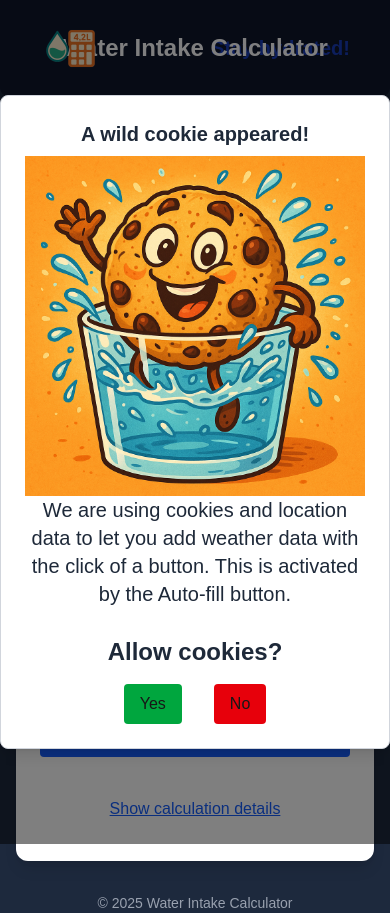
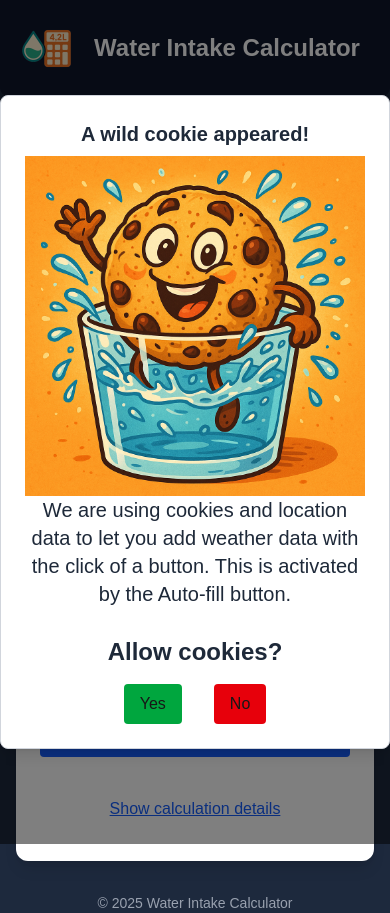
Before and after one commit to Knirkeli/water-calculator, a Next.js app: page / in a window 390 px wide. Built offline with nearby package versions, Linux system fonts and the light colour scheme.

Commit message:
Litt forbedringer av header på mobil

```diff
--- a/src/components/ui/header.tsx
+++ b/src/components/ui/header.tsx
@@ -1,16 +1,37 @@
+// export default function Header() {
+//     return (
+//         <header className="fixed top-0 left-0 flex items-center justify-between w-full mx-auto p-4 bg-slate-900 shadow-xl rounded-b-lg">
+//             <img src="/Vannlogo.png" alt="Water calculator logo" className="h-16 ml-6 z-10" />
+//             <h1 className="absolute left-1/2 top-1/2 -translate-x-1/2 -translate-y-1/2 text-2xl font-bold text-white whitespace-nowrap">Water Intake Calculator</h1>
+//             <nav>
+//                 <p className="text-xl font-bold text-blue-800 mr-6">Stay hydrated!</p>
+
+//                 {/* <ul className="flex space-x-4 mr-6">
+//                     <li><a href="#about" className="text-gray-600 hover:text-gray-800">About</a></li>
+//                     <li><a href="#contact" className="text-gray-600 hover:text-gray-800">Donate</a></li>
+//                 </ul> */}
+//             </nav>
+//         </header>
+//     );
+// }
 export default function Header() {
     return (
-        <header className="fixed top-0 left-0 flex items-center justify-between w-full mx-auto p-4 bg-slate-900 shadow-xl rounded-b-lg">
-            <img src="/Vannlogo.png" alt="Water calculator logo" className="h-16 ml-6 z-10" />
-            <h1 className="absolute left-1/2 top-1/2 -translate-x-1/2 -translate-y-1/2 text-2xl font-bold text-white whitespace-nowrap">Water Intake Calculator</h1>
-            <nav>
-                <p className="text-xl font-bold text-blue-800 mr-6">Stay hydrated!</p>
-
-                {/* <ul className="flex space-x-4 mr-6">
-                    <li><a href="#about" className="text-gray-600 hover:text-gray-800">About</a></li>
-                    <li><a href="#contact" className="text-gray-600 hover:text-gray-800">Donate</a></li>
-                </ul> */}
-            </nav>
+        <header className="fixed top-0 left-0 w-full mx-auto p-4 bg-slate-900 shadow-xl rounded-b-lg z-50">
+            <div className="flex items-center justify-between w-full relative">
+                <img src="/Vannlogo.png" alt="Water calculator logo" className="h-16 ml-0 md:ml-6 z-10" />
+                <div className="flex flex-col items-center flex-1">
+                    <h1 className="text-2xl font-bold text-white whitespace-nowrap text-center">
+                        Water Intake Calculator
+                    </h1>
+                </div>
+                <nav className="mr-6 hidden md:block">
+                    <p className="text-xl font-bold text-blue-800">Stay hydrated!</p>
+                    {/* <ul className="flex space-x-4 mr-6">
+                        <li><a href="#about" className="text-gray-600 hover:text-gray-800">About</a></li>
+                        <li><a href="#contact" className="text-gray-600 hover:text-gray-800">Donate</a></li>
+                    </ul> */}
+                </nav>
+            </div>
         </header>
     );
 }
```
